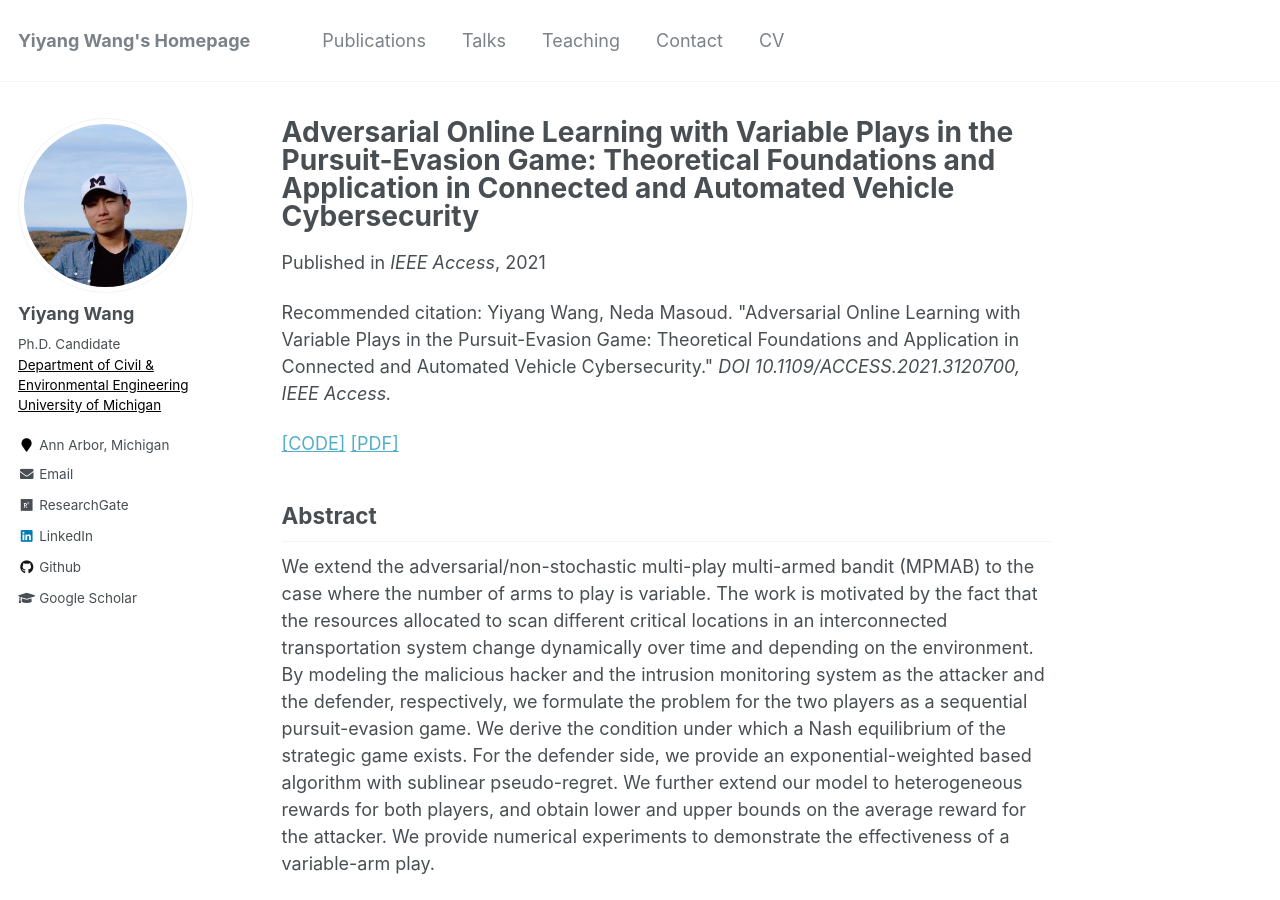
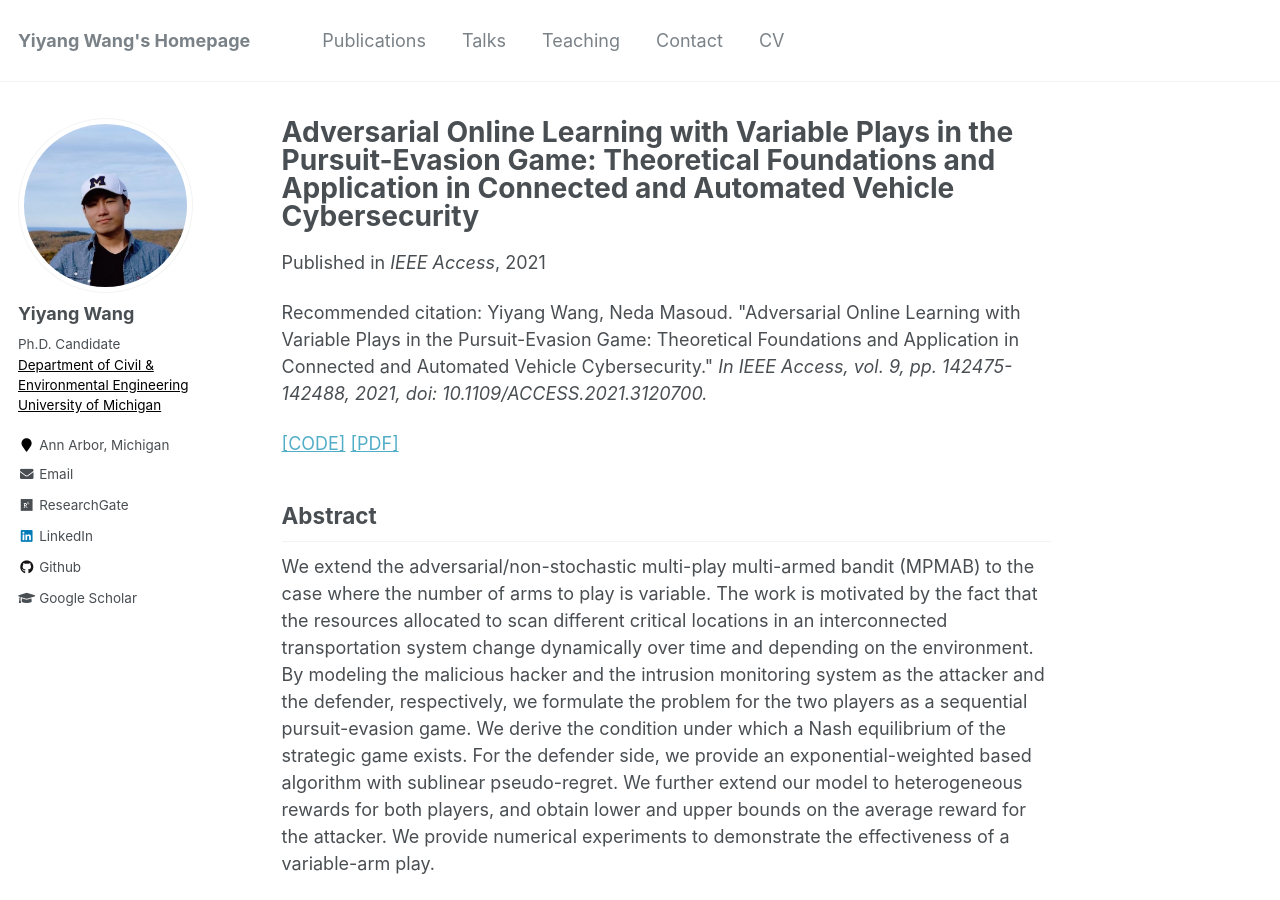
Before and after one commit to yiyangwan/yiyangwan.github.io, a Jekyll site: the page built from _publications/BANDIT.md, in a window 1280 px wide and 900 px high. Built offline with Jekyll 4.4.1, drawn with Linux system fonts in a browser that asks for light colours.

Commit message:
Update BANDIT.md

```diff
--- a/_publications/BANDIT.md
+++ b/_publications/BANDIT.md
@@ -7,8 +7,7 @@ permalink: /publications/BANDIT
 date: 2021-10-15
 venue: 'IEEE Access'
 # paperurl: 'https://ieeexplore.ieee.org/document/8684317'
-citation: 'Yiyang Wang, Neda Masoud. &quot;Adversarial Online Learning with Variable Plays in the Pursuit-Evasion Game: Theoretical Foundations and Application in Connected and Automated Vehicle Cybersecurity.&quot; <i>DOI
-10.1109/ACCESS.2021.3120700, IEEE Access.</i>'
+citation: 'Yiyang Wang, Neda Masoud. &quot;Adversarial Online Learning with Variable Plays in the Pursuit-Evasion Game: Theoretical Foundations and Application in Connected and Automated Vehicle Cybersecurity.&quot; <i>In IEEE Access, vol. 9, pp. 142475-142488, 2021, doi: 10.1109/ACCESS.2021.3120700.</i>'
 ---
 
 [[CODE]](https://github.com/yiyang920/adversarial_multi_armed_bandit_variable_plays)
```
